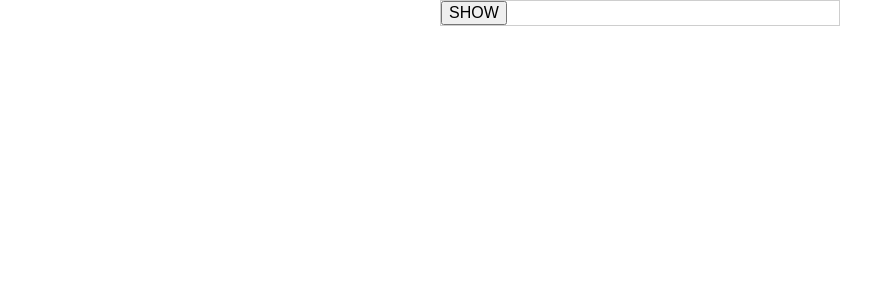
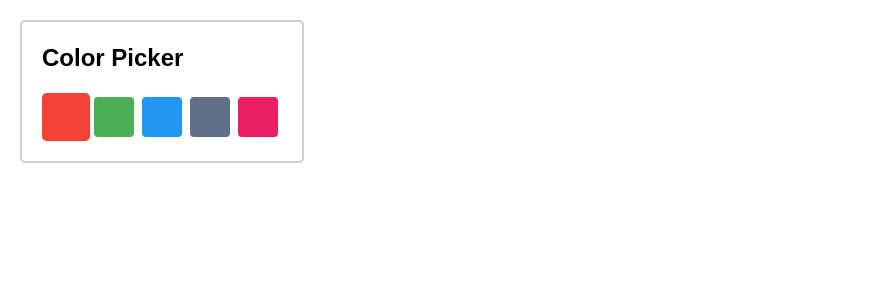
Before and after one commit to Yevheniia30/goit-react-test, a React (Create React App) app: page / in a window 1280 px wide. Shown: the top 300 px of the page, without its empty margins (0-883 px from the left). Built offline with nearby package versions, Linux system fonts and the light colour scheme.

Commit message:
colorpicker

```diff
--- a/src/App.js
+++ b/src/App.js
@@ -1,9 +1,9 @@
 // import Navigation from "./components/Navigation";
 import "./components/app.style.css";
 // import Content from "./components/Content";
-// import ColorPicker from "./components/ColorPicker";
+import ColorPicker from "./components/ColorPicker";
 // import Counter from "./components/Counter/Counter";
-import DropDown from "./components/DropDown/DropDown";
+// import DropDown from "./components/DropDown/DropDown";
 
 const colorPickerOptions = [
   { label: "red", color: "#F44336" },
@@ -19,9 +19,9 @@ const App = () => {
       {/* <h1>Состояние компонента</h1> */}
       {/* <Navigation />
       <Content /> */}
-      {/* <ColorPicker options={colorPickerOptions} /> */}
+      <ColorPicker options={colorPickerOptions} />
       {/* <Counter initialValue={10} /> */}
-      <DropDown />
+      {/* <DropDown /> */}
     </div>
   );
 };
--- /dev/null
+++ b/src/components/ColorPicker/ColorPicker.module.css
@@ -0,0 +1,22 @@
+.ColorPicker {
+  margin: 20px;
+  padding: 20px;
+  border: 2px solid #cecece;
+  border-radius: 5px;
+}
+.title {
+  margin-top: 0;
+  line-height: 1.3;
+}
+.button {
+  display: inline-block;
+  width: 40px;
+  height: 40px;
+  margin: 4px;
+  border-radius: 4px;
+  border: none;
+  cursor: pointer;
+}
+.active {
+  transform: scale(1.2);
+}
--- a/src/components/ColorPicker/index.jsx
+++ b/src/components/ColorPicker/index.jsx
@@ -1,22 +1,43 @@
-import "./styles.css";
+import React, { Component } from "react";
+import s from "./ColorPicker.module.css";
 
-const ColorPicker = ({ options }) => {
-  return (
-    <div className="ColorPicker">
-      <h2 className="ColorPicker__title">Color Picker</h2>
-      <div>
-        {options.map((option, index) => (
-          // инлайн стили
-          <span
-            key={index}
-            className="ColorPicker__option"
-            style={{ backgroundColor: option.color }}
-          ></span>
-        ))}
+class ColorPicker extends Component {
+  state = {
+    activeOptionIdx: 0,
+  };
+
+  setActiveIdx = (index) => {
+    this.setState({ activeOptionIdx: index });
+  };
+
+  render() {
+    return (
+      <div className={s.ColorPicker}>
+        <h2 className={s.title}>Color Picker</h2>
+        <div>
+          {this.props.options.map(({ label, color }, index) => {
+            // const optionClasses = ["{s.button}"];
+            // if (index === this.state.activeOptionIdx) {
+            // optionClasses.push("{s.active}");
+            // }
+
+            return (
+              <button
+                key={label}
+                className={
+                  s.button +
+                  " " +
+                  (index === this.state.activeOptionIdx && s.active)
+                }
+                style={{ backgroundColor: color }}
+                onClick={() => this.setActiveIdx(index)}
+              ></button>
+            );
+          })}
+        </div>
       </div>
-      <button onClick={(event) => console.log(event)}>Click me!</button>
-    </div>
-  );
-};
+    );
+  }
+}
 
 export default ColorPicker;
```
Also changed, not shown: src/components/ColorPicker/styles.css (deleted, +0 -12 lines).
